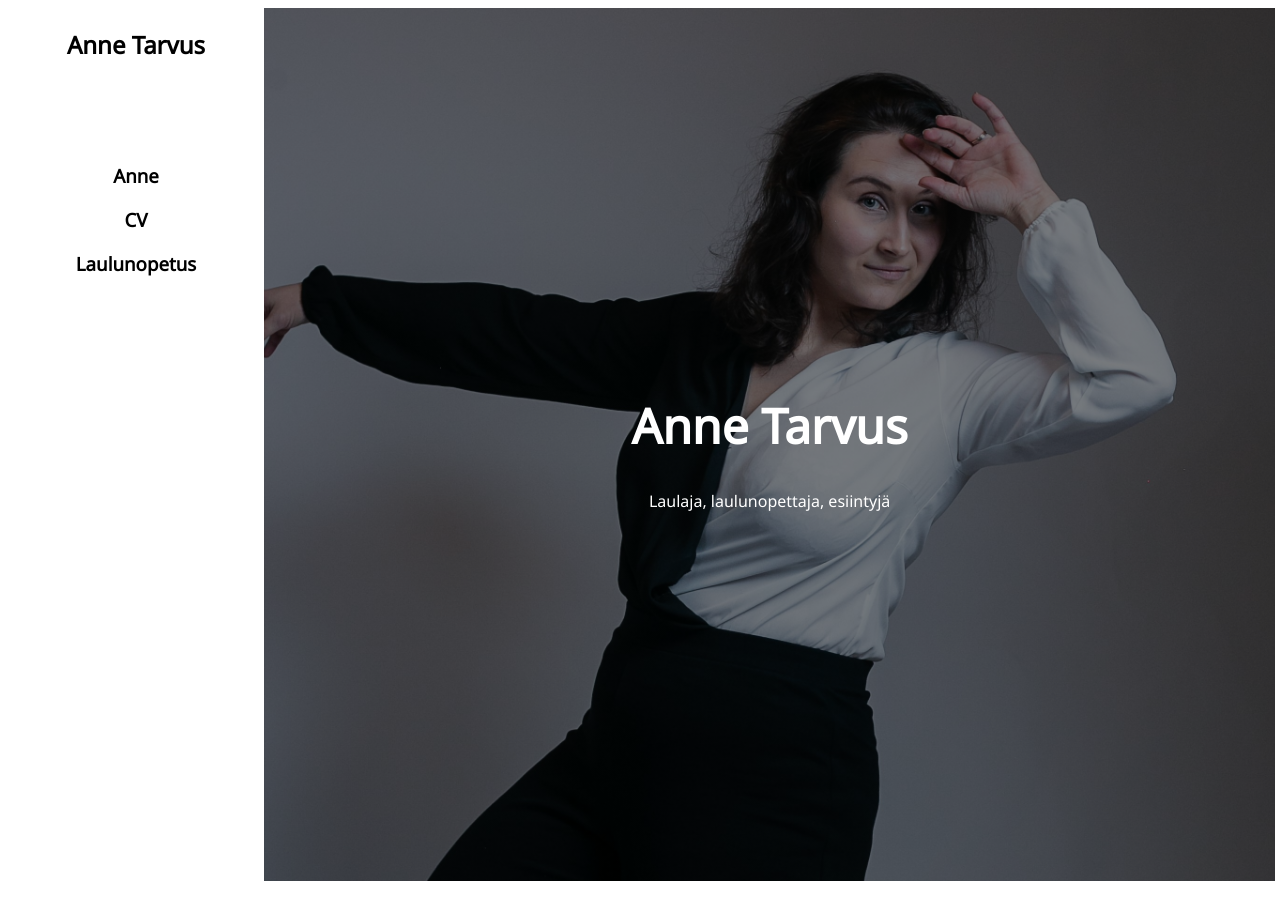
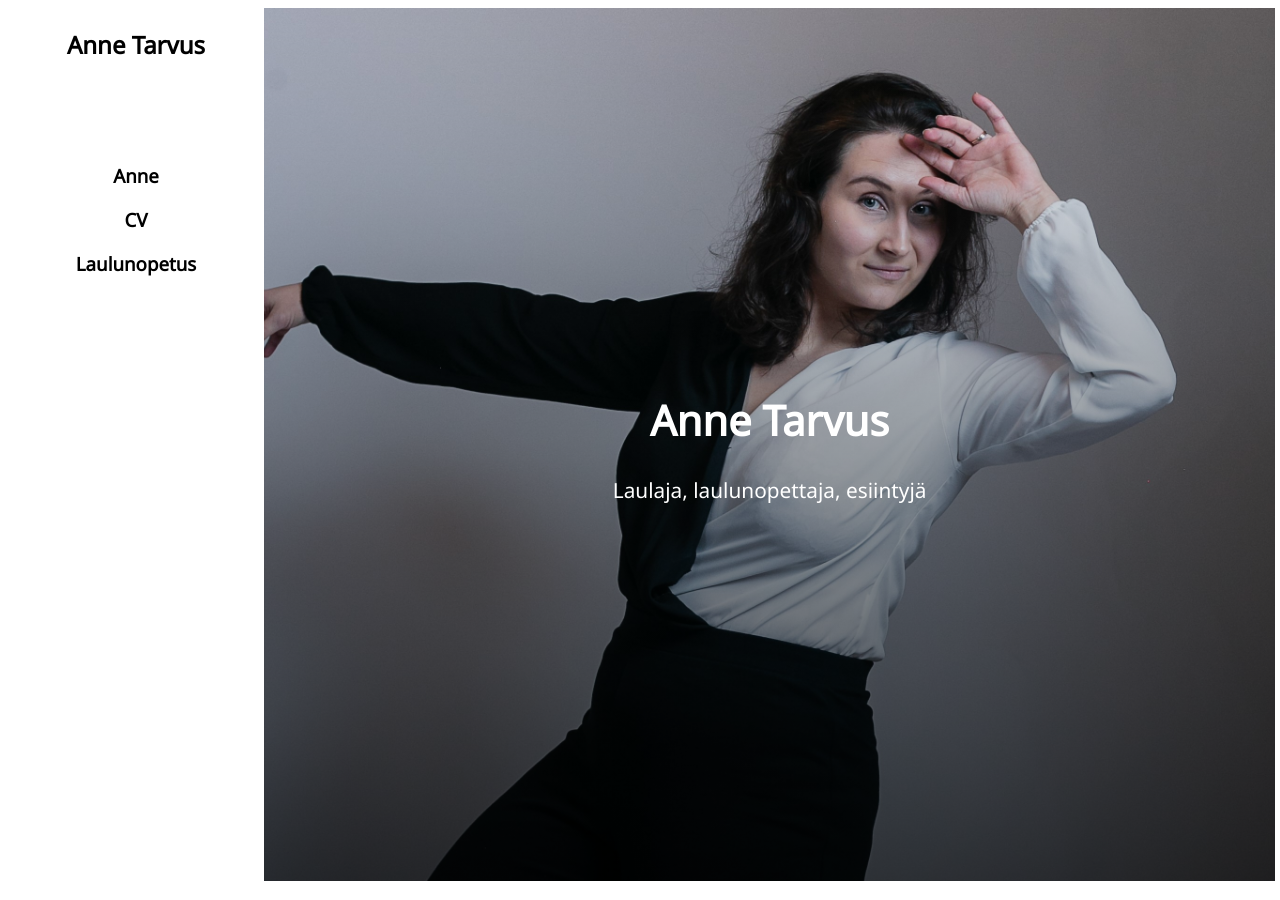
Before and after one commit to AnneTarvus/annetarvus.github.io, a Jekyll site: the page built from home.md, in a window 1280 px wide. Built offline with Jekyll 4.4.1, drawn with Linux system fonts in a browser that asks for light colours.

Commit message:
Enhanced hero text

```diff
--- a/_sass/main.scss
+++ b/_sass/main.scss
@@ -64,7 +64,7 @@ a {
   height: 97%;
   width: 79%;
   position: absolute;
-  overflow: hidden;
+  overflow: auto;
 }
 
 .columns {
@@ -81,7 +81,7 @@ a {
 }
 
 .hero-image {
-  background-image: linear-gradient(rgba(0, 0, 0, 0.5), rgba(0, 0, 0, 0.5)), url("../img/leikattu.jpg");
+  background-image: linear-gradient(rgba(0, 0, 0, 0), rgba(0, 0, 0, 0.7)), url("../img/leikattu.jpg");
   background-position: top;
   background-repeat: no-repeat;
   background-size: cover;
@@ -97,8 +97,13 @@ a {
   position: absolute;
   transform: translate(-50%, -50%);
   color: white;
+  font-size: 1.3em;
 }
 
-.hero-text h1 {
-  font-size: 3em;
-}
+// .hero-text h1 {
+//   font-size: 3em;
+// }
+
+// .hero-text p {
+//   font
+// }
```
